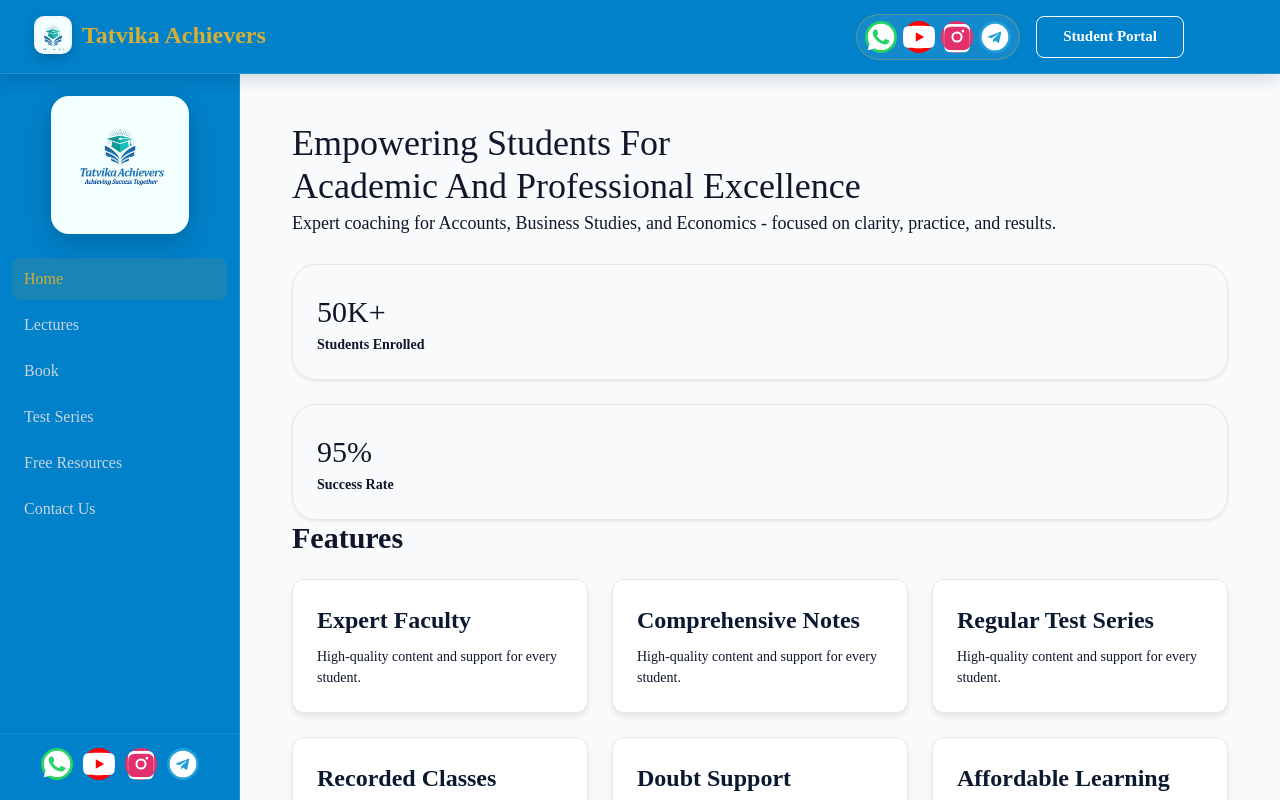
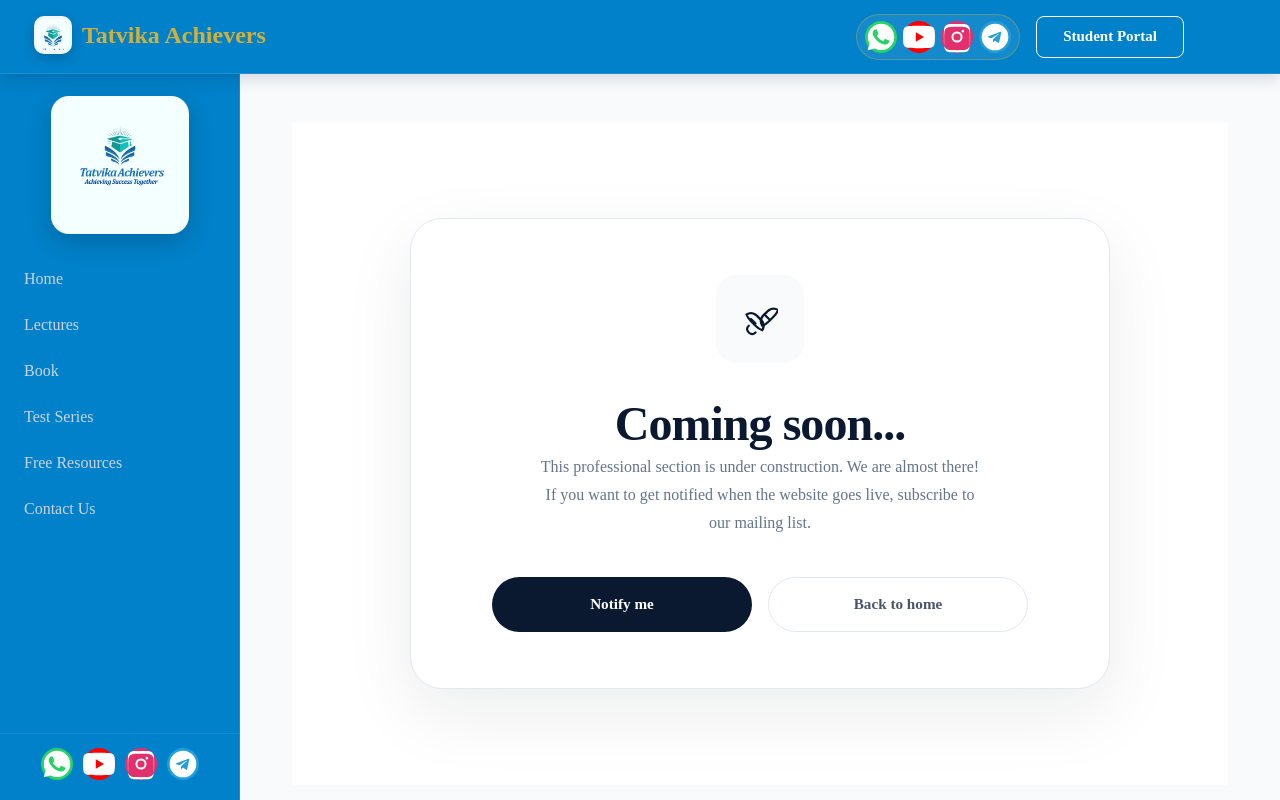
Before and after one commit to ashishranjan2003/tatvika-achievers, a React (Vite) app in the folder frontend/: page /coming-soon in a window 1280 px wide. Before the commit this address led to /. Shown: the top 800 px of the page. Built offline with nearby package versions, Linux system fonts and the light colour scheme.

Commit message:
feat: add Coming Soon page with updated styles and layout; enhance user experience with action buttons

```diff
--- a/frontend/src/App.css
+++ b/frontend/src/App.css
@@ -760,28 +760,118 @@
   font-weight: 700;
   cursor: pointer;
 }
-
 /* ── Coming soon / loading states ──────────────────────────────────────────── */
 .tatvika-coming-soon {
   display: flex;
   flex-direction: column;
   align-items: center;
   justify-content: center;
-  min-height: 60vh;
+  min-height: 70vh; /* Increased slightly for better breathing room */
   text-align: center;
-  color: #94a3b8;
+  color: #0a192f;
+  background: #ffffff; /* Clean, pure white background as requested */
+  padding: 6rem 2rem;  /* Generous vertical spacing, no box padding needed */
 }
 
-.tatvika-coming-soon h2 {
-  margin: 0 0 8px;
-  font-size: 28px;
-  font-weight: 600;
-  color: #64748b;
+.tatvika-coming-soon-card {
+  width: 100%;
+  max-width: 700px;
+  border-radius: 2rem;
+  border: 1px solid #e2e8f0;
+  background: #ffffff;
+  padding: 3.5rem 2.25rem;
+  box-shadow: 0 24px 70px rgba(15, 23, 42, 0.08);
 }
 
-.tatvika-coming-soon p {
+.tatvika-coming-soon-icon {
+  display: flex;
+  align-items: center;
+  justify-content: center;
+  width: 88px;
+  height: 88px;
+  margin: 0 auto 2rem;
+  border-radius: 1.25rem;
+  background: #f8fafc;
+}
+
+.tatvika-coming-soon-icon-svg {
+  width: 2.25rem;
+  height: 2.25rem;
+}
+
+.tatvika-coming-soon-title {
   margin: 0;
-  font-size: 15px;
+  font-size: 3rem;
+  font-weight: 700;
+  color: #0a192f;
+  letter-spacing: -0.02em;
+}
+
+.tatvika-coming-soon-copy {
+  margin: 0 auto;      /* Centered max-width constraints */
+  font-size: 1rem;
+  line-height: 1.75;
+  color: #64748b;      /* Softer slate-500 gray for professional hierarchy */
+  max-width: 28rem;    /* Narrower line length for beautiful readability */
+}
+
+.tatvika-coming-soon-title {
+  margin: 0;
+  font-size: 3rem;
+  font-weight: 700;
+  color: #0a192f;
+  letter-spacing: -0.02em;
+}
+
+.tatvika-coming-soon-actions {
+  display: flex;
+  flex-direction: column;
+  gap: 1rem;
+  align-items: center;
+  justify-content: center;
+  margin-top: 2.5rem;
+}
+
+.tatvika-coming-soon-button-primary,
+.tatvika-coming-soon-button-secondary {
+  width: 100%;
+  max-width: 260px;
+  display: inline-flex;
+  align-items: center;
+  justify-content: center;
+  border-radius: 999px;
+  padding: 0.95rem 1.75rem;
+  font-size: 0.95rem;
+  font-weight: 700;
+  text-decoration: none;
+  transition: all 180ms ease;
+}
+
+.tatvika-coming-soon-button-primary {
+  background: #0A192F;
+  color: #ffffff;
+  border: 1px solid transparent;
+}
+
+.tatvika-coming-soon-button-primary:hover {
+  background: #141f2f;
+}
+
+.tatvika-coming-soon-button-secondary {
+  background: #ffffff;
+  color: #475569;
+  border: 1px solid #e2e8f0;
+}
+
+.tatvika-coming-soon-button-secondary:hover {
+  background: #f8fafc;
+  border-color: #cbd5e1;
+}
+
+@media (min-width: 640px) {
+  .tatvika-coming-soon-actions {
+    flex-direction: row;
+  }
 }
 
 .tatvika-page-loading {
--- a/frontend/src/App.tsx
+++ b/frontend/src/App.tsx
@@ -32,6 +32,7 @@ const Signup      = lazy(() => import('./pages/Signup'))
 const Purchase    = lazy(() => import('./pages/Purchase'))
 const Dashboard   = lazy(() => import('./pages/Dashboard'))
 const Contact     = lazy(() => import('./pages/Contact'))
+const ComingSoon  = lazy(() => import('./pages/ComingSoon'))
 const AdminPanel  = lazy(() => import('./pages/AdminPanel'))
 
 // ─── Types ────────────────────────────────────────────────────────────────────
@@ -688,6 +689,7 @@ function AppShell() {
                       </ProtectedRoute>
                     }
                   />
+                  <Route path="/coming-soon" element={<ComingSoon />} />
                   <Route path="/contact"   element={<Contact />}      />
                   {/* Catch-all */}
                   <Route path="*" element={<Navigate to="/" replace />} />
--- /dev/null
+++ b/frontend/src/pages/ComingSoon.tsx
@@ -0,0 +1,52 @@
+import { Link } from 'react-router-dom'
+
+export default function ComingSoon() {
+  return (
+    <main className="tatvika-coming-soon">
+      <div className="tatvika-coming-soon-card">
+        <div className="tatvika-coming-soon-icon">
+          <svg
+            viewBox="0 0 24 24"
+            className="tatvika-coming-soon-icon-svg"
+            fill="none"
+            stroke="currentColor"
+            strokeWidth="1.5"
+            strokeLinecap="round"
+            strokeLinejoin="round"
+          >
+            <path d="M4.5 16.5c-1.5 1.26-1.5 3.19 0 4.5s3.24 1.26 4.5 0" />
+            <path d="M12 12c-2-2.67-4-4-6-4a8.4 8.4 0 0 0-3 1c.5 1.5 1.5 3 3 4.5l3 3c1.5 1.5 3 2.5 4.5 3a8.4 8.4 0 0 0 1-3c0-2-1.33-4-4-6Z" />
+            <path d="M9 15l-3-3" />
+            <path d="M15 9c2-2.67 4-4 6-4a8.4 8.4 0 0 1 3 1c-.5 1.5-1.5 3-3 4.5l-3 3c-1.5 1.5-3 2.5-4.5 3a8.4 8.4 0 0 1-1-3c0-2 1.33-4 4-6Z" />
+            <path d="M15 9l3 3" />
+          </svg>
+        </div>
+
+        <h1 className="tatvika-coming-soon-title">
+          Coming soon...
+        </h1>
+
+        <p className="tatvika-coming-soon-copy">
+          This professional section is under construction. We are almost there!
+          If you want to get notified when the website goes live, subscribe to our mailing list.
+        </p>
+
+        <div className="tatvika-coming-soon-actions">
+          <a
+            href="mailto:hello@tatvikaachievers.com"
+            className="tatvika-coming-soon-button-primary"
+          >
+            Notify me
+          </a>
+          <Link
+            to="/"
+            className="tatvika-coming-soon-button-secondary"
+          >
+            Back to home
+          </Link>
+        </div>
+
+      </div>
+    </main>
+  )
+}
```
